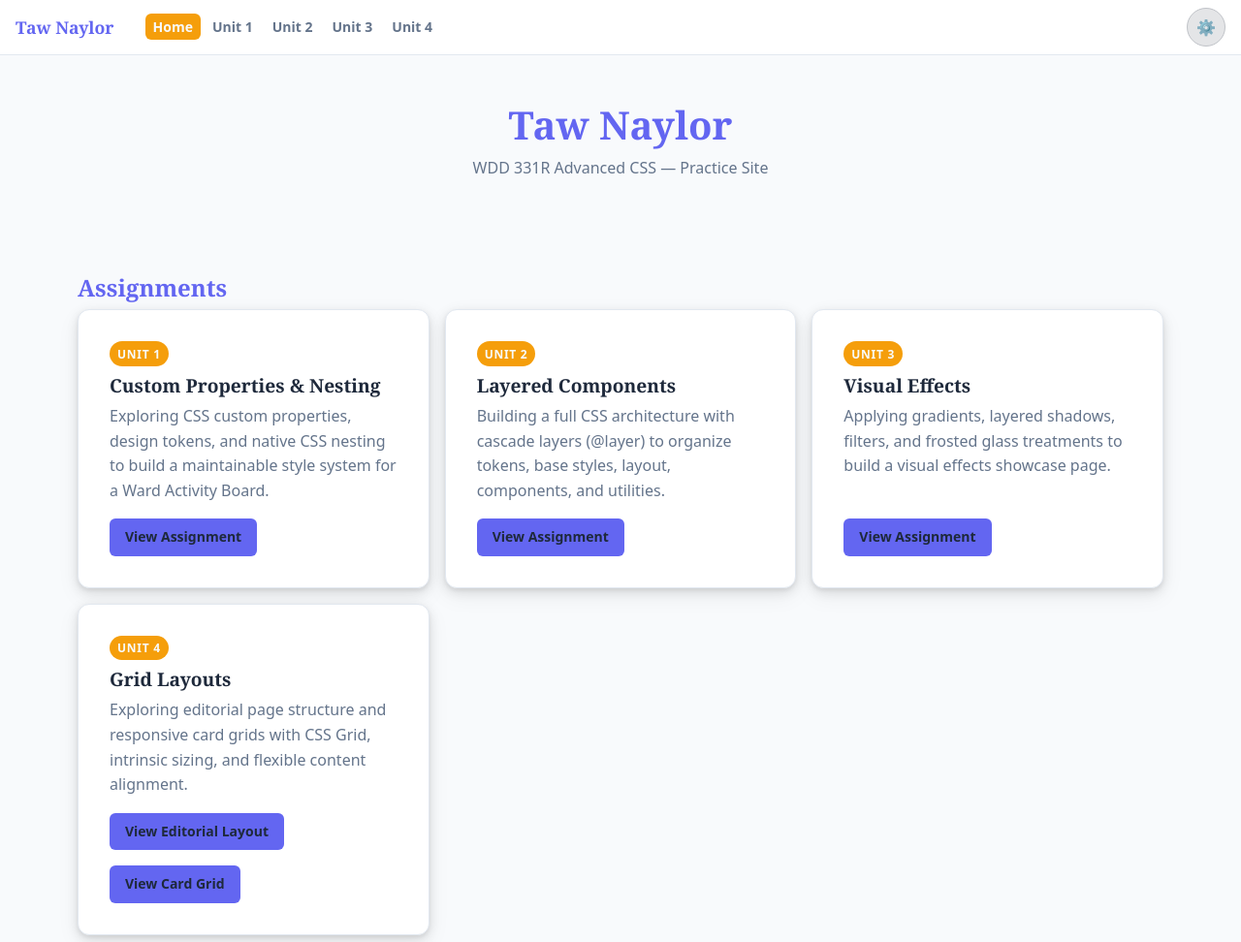
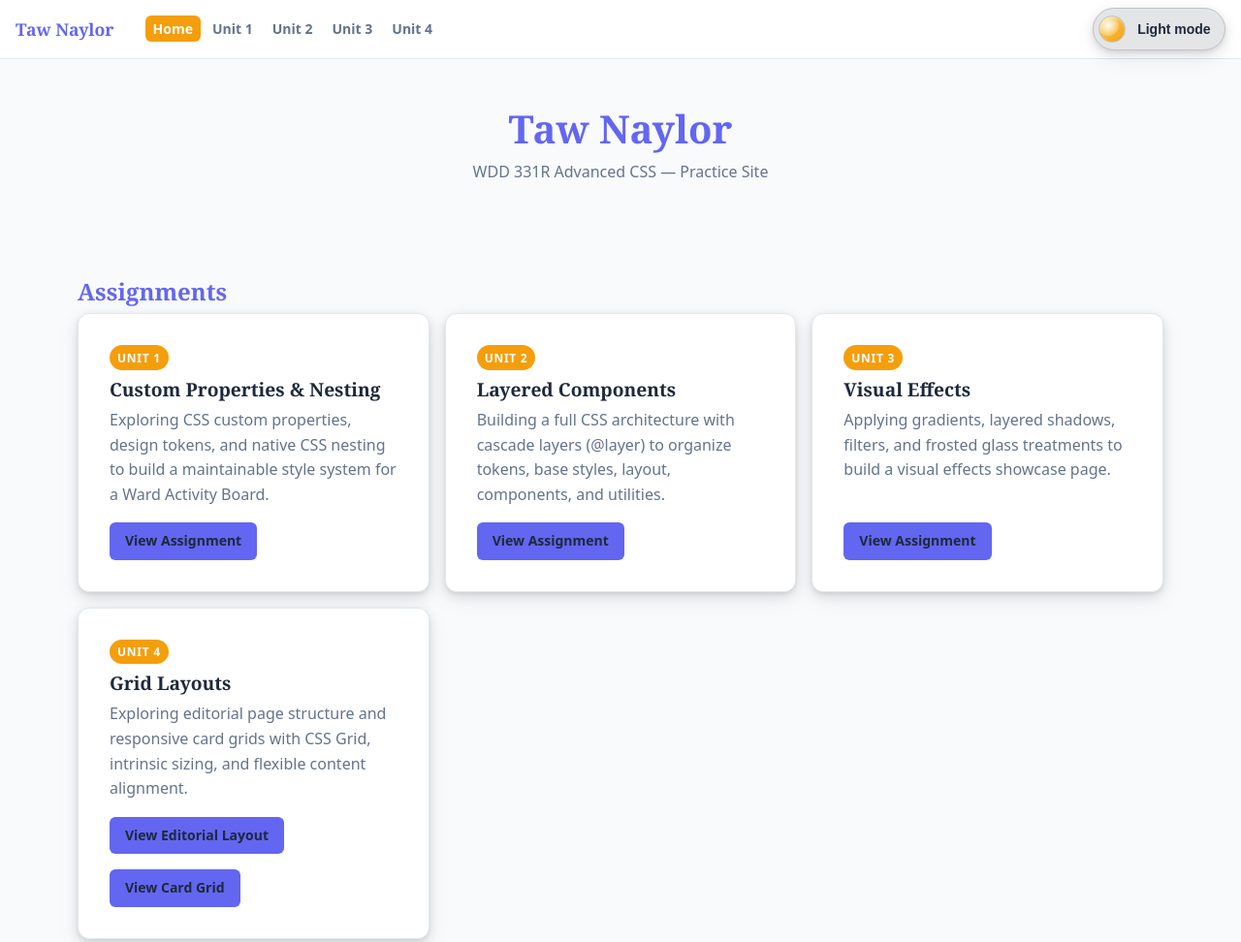
Before and after one commit to tawnaylor/wdd331-practice, a website: page index.html in a window 1280 px wide. Shown: the top 972 px of the page at 97% size. Drawn offline with nearby package versions, Linux system fonts and the light colour scheme; files that its build step writes are made by us from their sources.

Commit message:
updated dark mode

```diff
--- a/css/components/theme-toggle.css
+++ b/css/components/theme-toggle.css
@@ -1,89 +1,89 @@
 .theme-menu {
-    position: relative;
-    margin-left: auto;
-}
-
-.theme-menu summary {
-    list-style: none;
-}
-
-.theme-menu summary::-webkit-details-marker {
     display: none;
 }
 
-.theme-control {
+.theme-toggle {
     display: inline-flex;
     align-items: center;
-    justify-content: center;
-    min-width: 2.5rem;
-    min-height: 2.5rem;
-    padding: var(--space-xs) var(--space-sm);
+    gap: 0.75rem;
+    min-height: 2.75rem;
+    padding: 0.35rem 0.9rem 0.35rem 0.35rem;
     border: 1px solid var(--theme-toggle-border);
     border-radius: var(--radius-pill);
     background-color: var(--theme-toggle-bg);
     color: var(--color-text);
+    box-shadow: var(--shadow-card);
     cursor: pointer;
-    transition: background-color var(--transition-base), border-color var(--transition-base), color var(--transition-base), transform var(--transition-base);
+    transition:
+        background-color var(--transition-base),
+        border-color var(--transition-base),
+        color var(--transition-base),
+        transform var(--transition-base),
+        box-shadow var(--transition-base);
 }
 
-.theme-menu > .theme-control::before {
-    content: "\2699\fe0f";
-    font-size: 1rem;
-    line-height: 1;
+.theme-toggle:hover {
+    background-color: var(--theme-toggle-bg-hover);
+    border-color: var(--theme-toggle-border-hover);
+    transform: translateY(-1px);
 }
 
-.theme-menu > .theme-control:hover,
-.theme-menu > .theme-control:focus-visible,
-.theme-pick:hover,
-.theme-pick:has(input:focus-visible),
-.theme-pick:has(input:checked) {
-    background-color: var(--theme-toggle-bg-hover);
-    border-color: var(--theme-toggle-border-hover);
+.theme-toggle:focus-visible {
+    outline: 3px solid var(--color-accent);
+    outline-offset: 3px;
 }
 
-.theme-menu > .theme-control:focus-visible,
-.theme-pick:has(input:focus-visible) {
-    outline: 3px solid var(--color-accent);
-    outline-offset: 2px;
+.theme-toggle--nav {
+    margin-left: auto;
 }
 
-.theme-extra {
-    position: absolute;
-    top: calc(100% + var(--space-xs));
-    right: 0;
-    display: flex;
-    gap: var(--space-xs);
-    padding: var(--space-xs);
-    background-color: var(--color-surface);
-    border: 1px solid var(--color-border);
-    border-radius: var(--radius-pill);
-    box-shadow: var(--shadow-card);
+.theme-toggle--floating {
+    position: fixed;
+    top: 1rem;
+    right: 1rem;
+    z-index: 1000;
 }
 
-.theme-pick {
-    position: relative;
-    padding-inline: var(--space-sm);
+.theme-toggle__thumb {
+    width: 1.75rem;
+    height: 1.75rem;
+    flex: 0 0 1.75rem;
+    border-radius: 999px;
+    border: 1px solid var(--theme-toggle-border);
+    background:
+        radial-gradient(circle at 35% 35%, rgb(255 255 255 / 0.92), rgb(255 255 255 / 0.2) 45%, transparent 46%),
+        linear-gradient(135deg, #f8d66d, #f59e0b);
+    box-shadow: inset 0 1px 2px rgb(255 255 255 / 0.45);
+    transition:
+        transform var(--transition-base),
+        background var(--transition-base),
+        border-color var(--transition-base);
 }
 
-.theme-pick input {
-    position: absolute;
-    inset: 0;
-    opacity: 0;
-    cursor: pointer;
+.theme-toggle[data-theme-active="dark"] .theme-toggle__thumb {
+    background:
+        radial-gradient(circle at 70% 30%, rgb(255 255 255 / 0.8), transparent 18%),
+        linear-gradient(135deg, #334155, #0f172a);
+    border-color: var(--color-border);
 }
 
-.theme-pick span[aria-hidden="true"] {
-    font-size: 1rem;
+.theme-toggle__label {
+    font-size: var(--font-size-sm);
+    font-weight: 700;
     line-height: 1;
 }
 
 @media (max-width: 40rem) {
-    .theme-menu {
+    .theme-toggle--nav {
         margin-left: 0;
     }
 
-    .theme-extra {
-        right: auto;
-        left: 0;
+    .theme-toggle--floating {
+        top: 0.75rem;
+        right: 0.75rem;
+    }
+
+    .theme-toggle {
+        padding-right: 0.8rem;
     }
 }
--- a/js/theme-preference.js
+++ b/js/theme-preference.js
@@ -27,11 +27,71 @@
         document.documentElement.dataset.theme = resolvedTheme;
     }
 
+    function buildToggleButton() {
+        const button = document.createElement("button");
+        const thumb = document.createElement("span");
+        const label = document.createElement("span");
+
+        button.type = "button";
+        button.className = "theme-toggle";
+        button.dataset.themeToggle = "";
+
+        thumb.className = "theme-toggle__thumb";
+        thumb.setAttribute("aria-hidden", "true");
+
+        label.className = "theme-toggle__label";
+
+        button.append(thumb, label);
+
+        return button;
+    }
+
+    function mountToggle() {
+        if (document.querySelector("[data-theme-toggle]")) {
+            return;
+        }
+
+        const legacyMenus = document.querySelectorAll(".theme-menu");
+
+        for (const legacyMenu of legacyMenus) {
+            legacyMenu.remove();
+        }
+
+        const button = buildToggleButton();
+        const nav = document.querySelector(".site-nav");
+
+        if (nav) {
+            button.classList.add("theme-toggle--nav");
+            nav.append(button);
+        } else {
+            button.classList.add("theme-toggle--floating");
+            document.body.prepend(button);
+        }
+
+        button.addEventListener("click", () => {
+            const currentTheme = document.documentElement.dataset.theme === "dark" ? "dark" : "light";
+            const nextTheme = currentTheme === "dark" ? "light" : "dark";
+
+            updatePreference(nextTheme);
+        });
+    }
+
     function syncControls(preference) {
-        const controls = document.querySelectorAll('input[name="theme-preference"]');
+        const resolvedTheme = getResolvedTheme(preference);
+        const nextTheme = resolvedTheme === "dark" ? "light" : "dark";
+        const controls = document.querySelectorAll('[data-theme-toggle]');
 
         for (const control of controls) {
-            control.checked = control.value === preference;
+            const label = control.querySelector(".theme-toggle__label");
+
+            control.dataset.themeActive = resolvedTheme;
+            control.setAttribute("aria-pressed", String(resolvedTheme === "dark"));
+            control.setAttribute("aria-label", `Current theme: ${resolvedTheme}. Switch to ${nextTheme} mode.`);
+            control.title = `Switch to ${nextTheme} mode`;
+
+            if (label) {
+                label.textContent = resolvedTheme === "dark" ? "Dark mode" : "Light mode";
+            }
         }
     }
 
@@ -45,15 +105,8 @@
     applyPreference(initialPreference);
 
     document.addEventListener("DOMContentLoaded", () => {
+        mountToggle();
         syncControls(initialPreference);
-
-        const controls = document.querySelectorAll('input[name="theme-preference"]');
-
-        for (const control of controls) {
-            control.addEventListener("change", (event) => {
-                updatePreference(event.target.value);
-            });
-        }
     });
 
     mediaQuery.addEventListener("change", () => {
```
